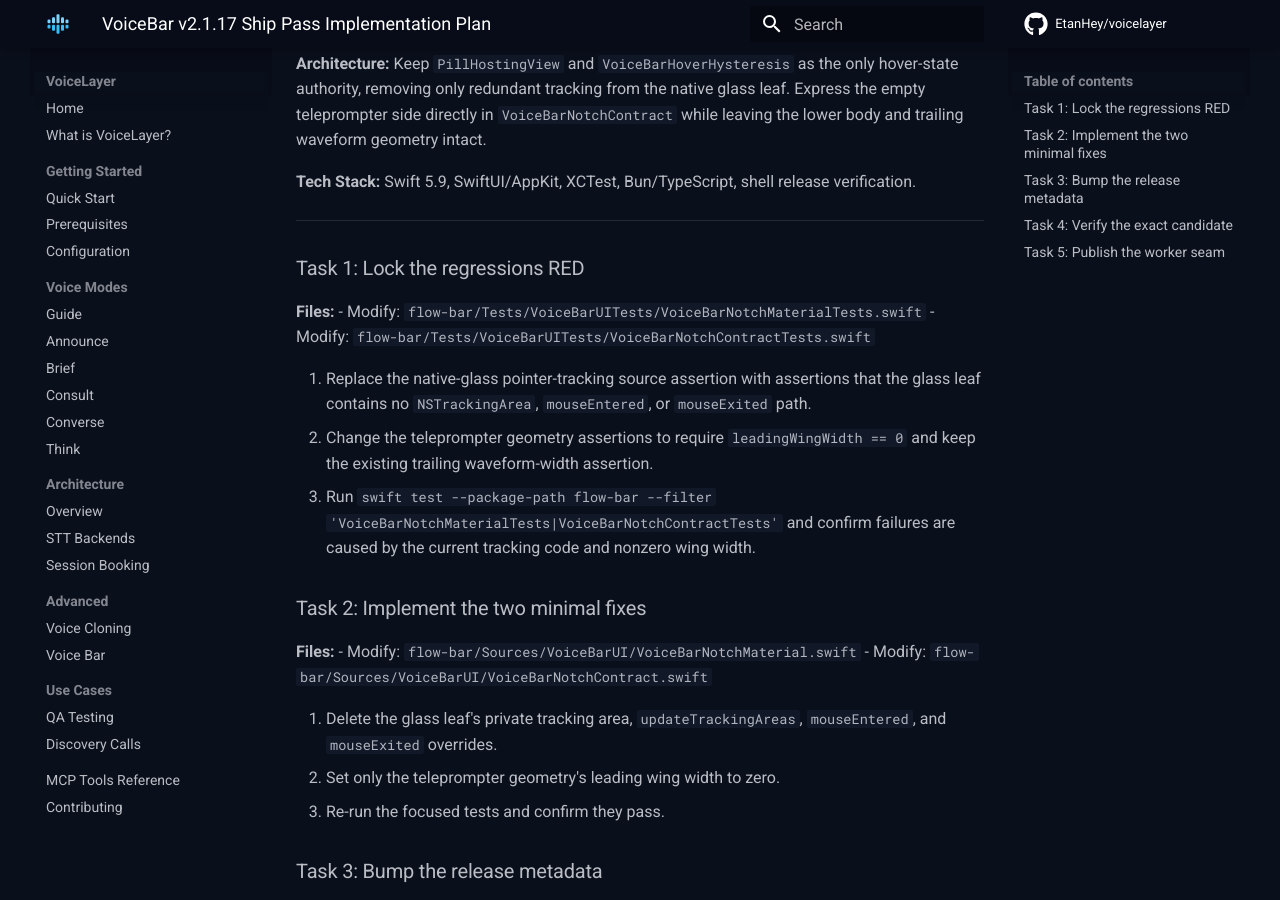
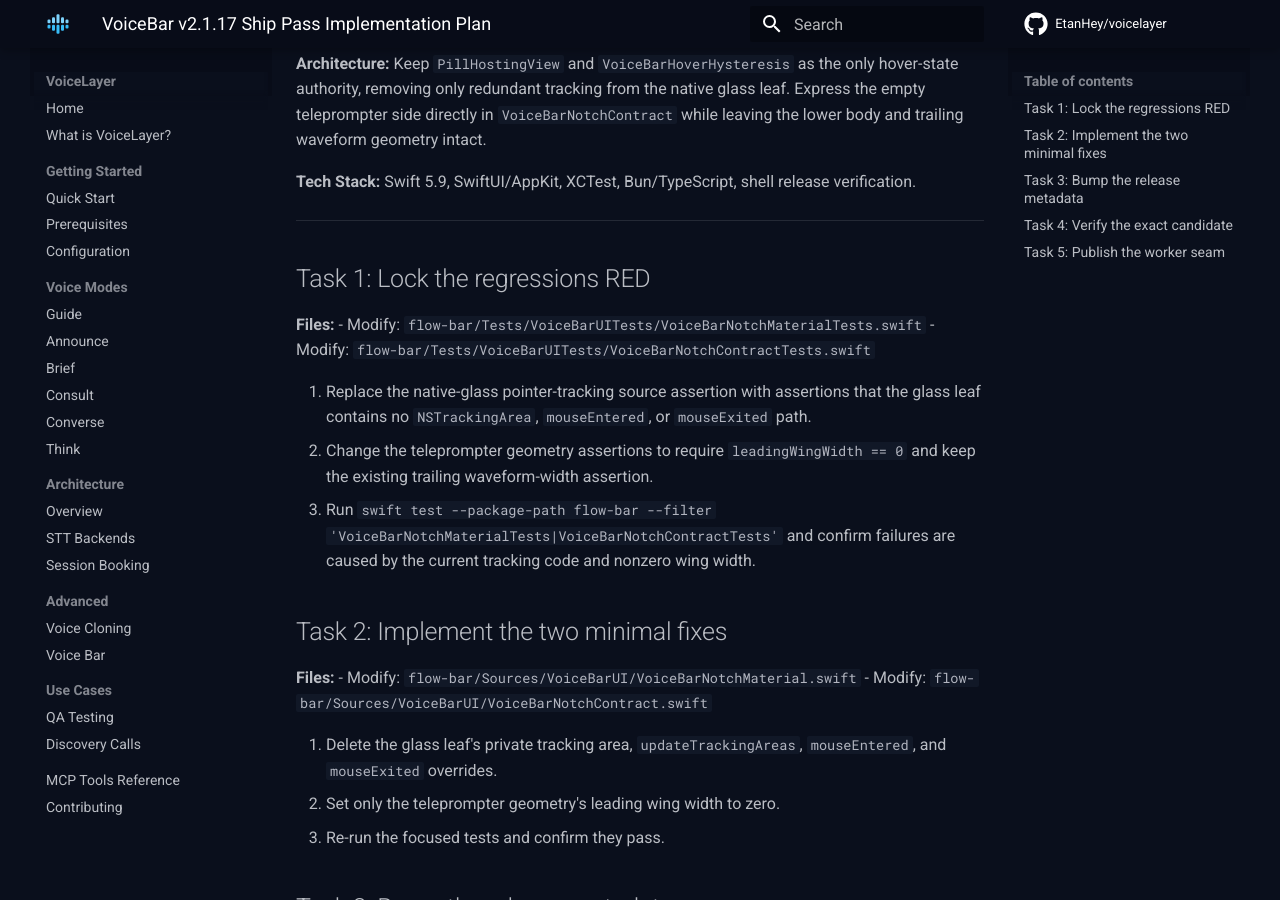
Before and after one commit to EtanHey/voicelayer, an MkDocs documentation site: the page built from docs/plans/2026-07-21-notch-v2117-ship.md, in a window 1280 px wide and 900 px high, scrolled down 305 px. Built offline with MkDocs 1.6.1 and Material for MkDocs 9.7.7, drawn with Linux system fonts in a browser that asks for light colours; comment, search, counter and statistics services are not loaded.

```diff
--- a/docs/plans/2026-07-21-notch-v2117-ship.md
+++ b/docs/plans/2026-07-21-notch-v2117-ship.md
@@ -10,7 +10,7 @@
 
 ---
 
-### Task 1: Lock the regressions RED
+## Task 1: Lock the regressions RED
 
 **Files:**
 - Modify: `flow-bar/Tests/VoiceBarUITests/VoiceBarNotchMaterialTests.swift`
@@ -20,7 +20,7 @@
 2. Change the teleprompter geometry assertions to require `leadingWingWidth == 0` and keep the existing trailing waveform-width assertion.
 3. Run `swift test --package-path flow-bar --filter 'VoiceBarNotchMaterialTests|VoiceBarNotchContractTests'` and confirm failures are caused by the current tracking code and nonzero wing width.
 
-### Task 2: Implement the two minimal fixes
+## Task 2: Implement the two minimal fixes
 
 **Files:**
 - Modify: `flow-bar/Sources/VoiceBarUI/VoiceBarNotchMaterial.swift`
@@ -30,7 +30,7 @@
 2. Set only the teleprompter geometry's leading wing width to zero.
 3. Re-run the focused tests and confirm they pass.
 
-### Task 3: Bump the release metadata
+## Task 3: Bump the release metadata
 
 **Files:**
 - Modify: `package.json`
@@ -40,7 +40,7 @@
 1. Change all release metadata from `2.1.16` to `2.1.17`, including both server registry version fields and both plist version fields.
 2. Run metadata-focused tests and a repository search to confirm no active release source remains at `2.1.16`.
 
-### Task 4: Verify the exact candidate
+## Task 4: Verify the exact candidate
 
 1. Run the full Swift suite with `swift test --package-path flow-bar`.
 2. Run the full Bun suite with `bun test` and typecheck if defined by `package.json`.
@@ -49,7 +49,7 @@
 5. Capture first and repeated hover plus teleprompter pixels, verify no color flash and zero leading wing, and inspect every artifact.
 6. Stage `.verified/verified-runtime-fix-notch-363c-ship-v2117b-<short-sha>.txt` with `Verified-Runtime: <full-sha>`.
 
-### Task 5: Publish the worker seam
+## Task 5: Publish the worker seam
 
 1. Run bounded local CodeRabbit review and address substantive findings.
 2. Commit the scoped changes, push `fix/notch-363c-ship-v2117b`, and open a ready PR against `main`.
```
